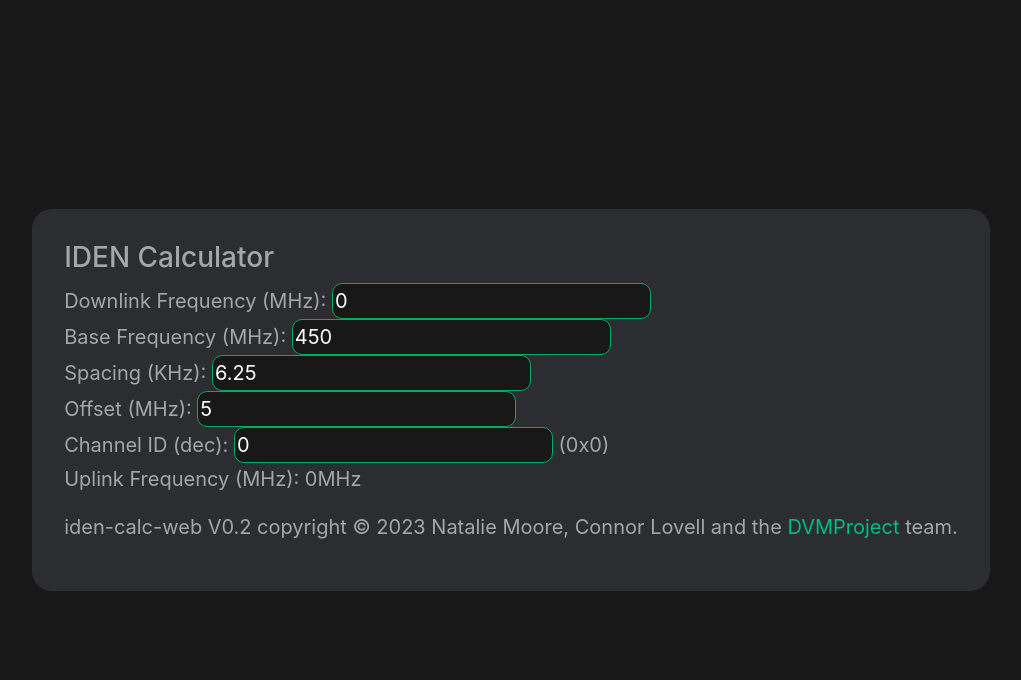
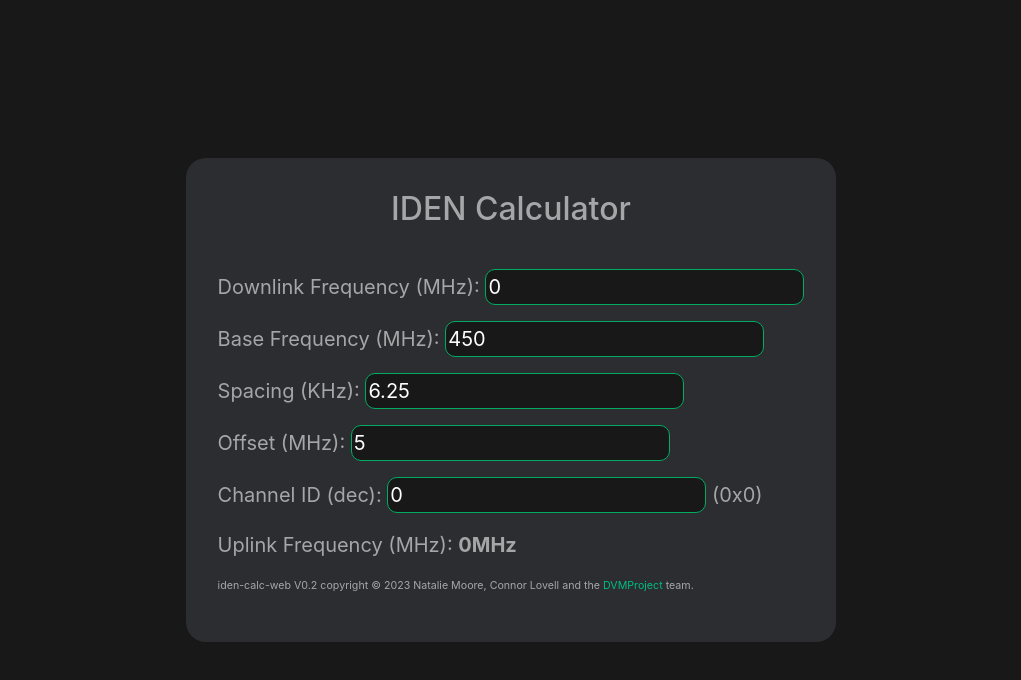
Before and after one commit to DVMProject/iden-calc-web, a Vue app: page / in a window 1280 px wide. Shown: the top 680 px of the page, without its empty margins (129-1150 px from the left). Built offline with nearby package versions, Linux system fonts and the light colour scheme.

Commit message:
little bit of tidying up

```diff
--- a/src/App.vue
+++ b/src/App.vue
@@ -9,13 +9,6 @@ import { RouterLink, RouterView } from 'vue-router'
 </template>
 
 <style scoped>
-.footer-text {
-  font-size: 8pt;
-}
-
-.main-header {
-  text-align: center;
-}
 
 header {
   line-height: 1.5;
--- a/src/assets/base.css
+++ b/src/assets/base.css
@@ -60,7 +60,7 @@ body {
 input {
   border-radius: 10px;
   border-style: solid ;
-  border-width: 0.5px;
+  border-width: 1px;
   border-color: #00ac61;
   background-color: #181818;
   color: white;
--- a/src/assets/main.css
+++ b/src/assets/main.css
@@ -29,5 +29,12 @@ a,
     place-items: center;
   }
 
+}
 
+.footer-text {
+  font-size: 8pt;
 }
+
+.main-header {
+  text-align: center;
+}
--- a/src/views/HomeView.vue
+++ b/src/views/HomeView.vue
@@ -3,15 +3,14 @@
 
 <template>
   <main>
-    <h3 class="main-header">IDEN Calculator</h3>
-    <p>
-      Downlink Frequency (MHz): <input v-model="downlink" v-on:input="updateId"/><br/>
-      Base Frequency (MHz): <input v-model="base" v-on:input="updateId"/><br/>
-      Spacing (KHz): <input v-model="spacing" v-on:input="updateId"/><br/>
-      Offset (MHz): <input v-model="offset" v-on:input="updateId"/><br/>
-      Channel ID (dec): <input v-model="id" v-on:input="updateDownlink"/> (0x{{ id.toString(16) }})<br/>
-      Uplink Frequency (MHz): {{ uplink }}MHz
-    </p>
+    <h2 class="main-header">IDEN Calculator</h2>
+    <br>
+    <p>Downlink Frequency (MHz): <input v-model="downlink" v-on:input="updateId"/></p>
+    <p>Base Frequency (MHz): <input v-model="base" v-on:input="updateId"/></p>
+    <p>Spacing (KHz): <input v-model="spacing" v-on:input="updateId"/></p>
+    <p>Offset (MHz): <input v-model="offset" v-on:input="updateId"/></p>
+    <p>Channel ID (dec): <input v-model="id" v-on:input="updateDownlink"/> (0x{{ id.toString(16) }})</p>
+    <p>Uplink Frequency (MHz): <b>{{ uplink }}MHz</b></p>
     <p class="footer-text">iden-calc-web V0.2 copyright &copy; 2023 Natalie Moore, Connor Lovell and the <a href="https://github.com/dvmproject">DVMProject</a> team.</p>
   </main>
 </template>
```
